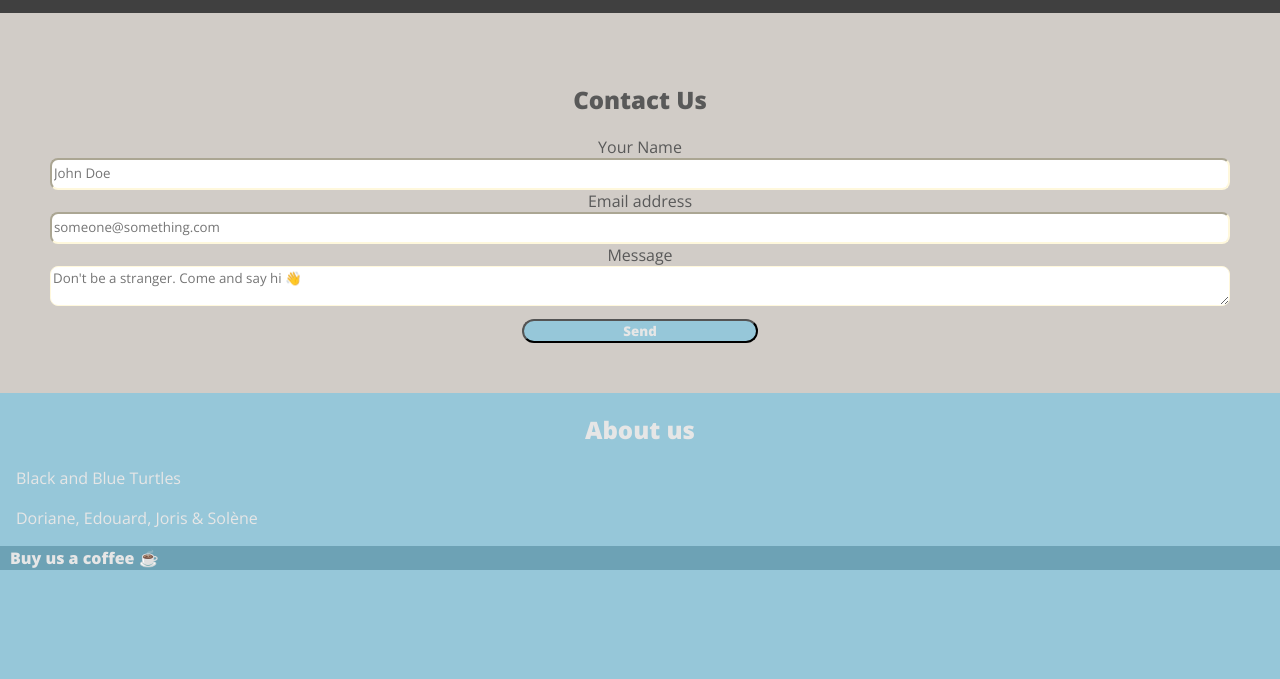
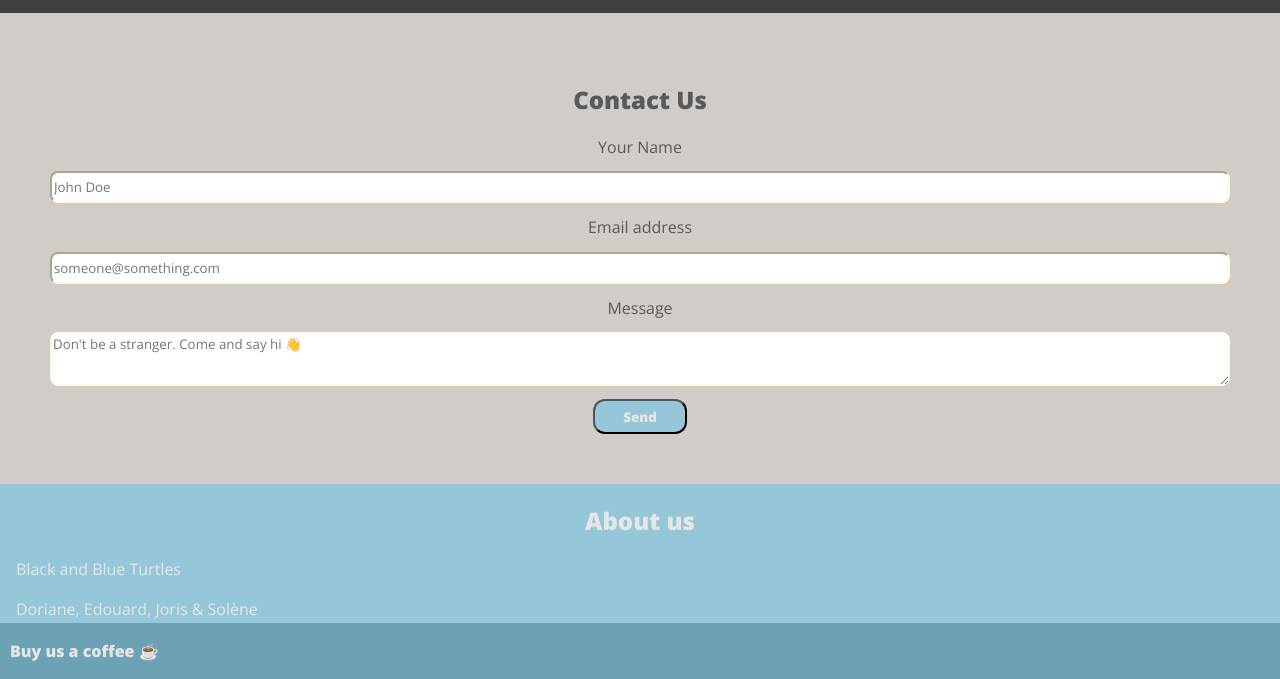
Before and after one commit to So-G/blackandblueturtles, a website: page pages/contact.html in a window 1280 px wide. Shown: the part 121-800 px from the top of the page. Drawn offline with nearby package versions, Linux system fonts and the light colour scheme.

Commit message:
fixed footer bottom page

```diff
--- a/styles/style.css
+++ b/styles/style.css
@@ -159,11 +159,8 @@ Components
 }
 
 footer {
-  /* No need ;) */
-
-  /* position: fixed; */
-  /* left: 0;
-  bottom: 0; */
+  position: fixed;
+  bottom: 0;
   width: 100vw;
   background: var(--blue2);
 }
@@ -210,7 +207,8 @@ form {
 }
 
 input {
-  padding-top: 0;
+  margin-top: 1em;
+  margin-bottom: 1em;
   width: 100%;
   height: 2.4em;
   border-color: cornsilk;
@@ -219,8 +217,9 @@ input {
 }
 
 textarea {
+  margin-top: 1em;
   width: 100%;
-  height: 3em;
+  height: 4em;
   border-color: cornsilk;
   border-radius: 8px;
   border-width: 0, 2em;
@@ -231,8 +230,8 @@ textarea {
   color: var(--text-primary);
   font-weight: bold;
   margin-top: 1em;
-  padding: 0, 5em;
-  width: 20%;
+  padding: 0.5em;
+  width: 7em;
   border-radius: 12px;
   text-align: center;
 }
```
